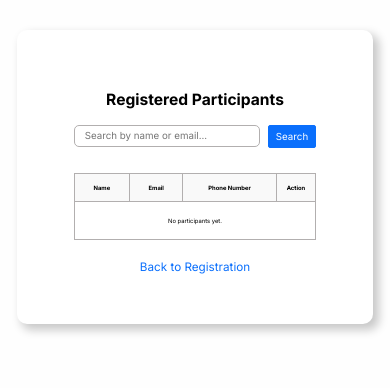
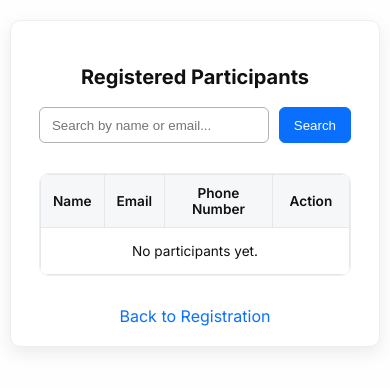
Before and after one commit to shishibaa/scerp_exercise2, a plain HTML site: page participants.html in a window 390 px wide. Drawn offline with Linux system fonts and the light colour scheme.

Commit message:
Responsive+SuccessfullMsg

```diff
--- a/participants.html
+++ b/participants.html
@@ -20,22 +20,28 @@
             <input type="text" name="search" id="search" placeholder="Search by name or email..."> <button
                 class="search-btn">Search</button>
         </div>
+        <div class="table-wrap">
         <table>
             <thead>
                 <tr style="background-color: #f9f9f9;">
                     <th id="name-col">Name</th>
                     <th id="email-col">Email</th>
                     <th id="phone-col">Phone Number</th>
-                    <th id="action-col" style="width: 15%;">Action</th>
+                    <th id="action-col" style="width: 20%;">Action</th>
                 </tr>
             </thead>
             <tbody id="parti-table-body">
 
             </tbody>
+
         </table>
-        <a href="index.html">Back to Registration</a>
+            </div>
 
-    </div>
+                <a href="index.html" style="text-align: center;">Back to Registration</a>
+
+
+
+
 
     <script src="participants.js" defer></script>
 </body>
--- a/participants.js
+++ b/participants.js
@@ -15,43 +15,41 @@ function render(list) {
     tbody.innerHTML = "";
     if (!list.length) {
         tbody.innerHTML = `<tr><td style="padding: 15px; text-align: center;" colspan="4">No participants yet.</td></tr>`;
+        return;
     }
 
     list.forEach((p, index) => {
         const tr = document.createElement("tr");
         tr.innerHTML = `
-      <td>${p.name}</td>
-      <td>${p.email}</td>
-      <td>${p.phone}</td>
-      <td><button data-index="${index}" class="delete-btn" style="background-color: #ff4343ff;
-    cursor: pointer;
-    border-radius: 3px;
-    color: white;
-    border: none; padding: 5px 10px; ">Delete</button></td>
-    `;
+                    <td>${p.name}</td>
+                    <td>${p.email}</td>
+                    <td>${p.phone}</td>
+                    <td class="actions">
+                        <button data-id="${p.id}" class="delete-btn" onclick="deleteItem(${p.id})">Delete</button>
+                    </td>
+                    `;
+
         tbody.appendChild(tr);
     });
 
 }
 
-function deleteItem(index) {
-    const list = getList();
-    list.splice(index, 1);
+
+function deleteItem(id) {
+    let list = getList();
+    const targetId = Number(id);
+    list = list.filter(item => item.id !== targetId);
     saveList(list);
     render(list);
 }
 
-tbody.addEventListener("click", (e) => {
-    const btn = e.target.closest(".delete-btn");
-    const index = Number(btn.dataset.index);
-    if (Number.isInteger(index)) deleteItem(index);
-});
 
 function doSearch() {
     const sInput = (searchInput.value || "").trim().toLowerCase();
     const list = getList();
     if (!sInput) {
         render(list);
+        return
     }
     const filtered = list.filter(p =>
         (p.name || "").toLowerCase().includes(sInput) ||
@@ -59,6 +57,7 @@ function doSearch() {
     );
     render(filtered);
 }
-searchBtn.addEventListener("click", doSearch);
+
+searchBtn.addEventListener('click', doSearch);
 
 render(getList());
--- a/style.css
+++ b/style.css
@@ -1,197 +1,229 @@
 * {
-    font-family: "Inter";
     box-sizing: border-box;
 }
 
+html,
 body {
-    background-color: #fefefe;
+    margin: 0;
+    padding: 0;
+    font-family: Inter, system-ui, -apple-system, Arial, sans-serif;
+    background: #fefefe;
+    color: #111;
 }
 
 h1 {
     text-align: center;
+    margin: 24px 0 8px;
 }
 
 #must {
     color: #c1121f;
 }
 
+.seminar-form,
+.participants {
+    width: min(680px, 95%);
+    margin: 32px auto;
+    padding: 32px;
+    border-radius: 10px;
+    background: #fff;
+    box-shadow: 0 6px 18px rgba(0, 0, 0, .08);
+    display: flex;
+    flex-direction: column;
+    gap: 10px;
+    border: 1px solid #eee;
+}
+
+label {
+    display: block;
+    width: 100%;
+    margin: 6px 0 4px;
+    font-weight: 600;
+}
+
+input {
+    width: 100%;
+    height: 44px;
+    padding: 10px 12px;
+    border: 1px solid #b2b2b2;
+    border-radius: 6px;
+    background: #fff;
+}
+
+.div-search {
+    width: min(1100px, 95%);
+    margin: 0 auto;
+    display: flex;
+    gap: 10px;
+    align-items: center;
+}
+
 #search {
-    display: inline-block !important;
-    width: 83% !important;
-    margin: 5px auto !important;
-    padding: 10px;
-    background-color: white !important;
-
+    flex: 1 1 auto;
+    height: 40px;
+    padding: 8px 12px;
+    border: 1px solid #b2b2b2;
+    border-radius: 6px;
+    background: #fff;
 }
 
 .search-btn {
-    float: right !important;
-    margin: 5px auto;
-    padding: 5px;
-    width: 15%;
-    background-color: #0a6ffc !important;
+    height: 40px;
+    padding: 0 14px;
+    background: #0a6ffc;
+    color: #fff;
+    border: 1px solid #0a6ffc;
+    border-radius: 6px;
     cursor: pointer;
-    border-radius: 2px;
-    color: white;
-    border: 1px solid #0a6ffc;
-
+    white-space: nowrap;
 }
 
-.div-search {
-    width: 95%;
-    margin: auto;
+#regis-btn {
+    background: #0a6ffc;
+    color: #fff;
+    border: 1px solid #0a6ffc;
+    border-radius: 6px;
+    padding: 10px 14px;
+    cursor: pointer;
+    width: 100%;
+}
+
+.table-wrap {
+    width: min(1100px, 95%);
+    margin: 20px auto;
+    overflow-x: auto;
+    -webkit-overflow-scrolling: touch;
+    background: #fff;
+    border: 1px solid #eee;
+    border-radius: 10px;
 }
 
 table {
-    margin: 20px auto;
-    padding: 10px;
-    width: 95%;
+    width: 100%;
+    min-width: 640px;
+    border-collapse: collapse;
 }
 
-table,
-td,
-th {
-    border-collapse: collapse;
-    border: 1px rgb(178, 175, 175) solid;
-    padding: 10px;
+th,
+td {
+    padding: 12px 14px;
+    border: 1px solid #e5e7eb;
+}
 
+td {
+    vertical-align: middle;
+}
+
+td.actions {
+    text-align: center;
+}
+
+.delete-btn {
+    display: inline-flex;
+    align-items: center;
+    justify-content: center;
+    padding: 6px 12px;
+}
+
+thead th {
+    background: #f6f7f9;
+    font-weight: 600;
 }
 
 tbody tr:nth-child(odd) {
-    background-color: #ffffff;
+    background: #fff;
 }
 
 tbody tr:nth-child(even) {
-    background-color: #f9f9f9;
+    background: #fafafa;
 }
 
-label,
-input {
-    display: block;
-    width: 95%;
-    margin: 10px auto !important;
-    height: 30px;
-
-}
-
-input {
-    padding: 5px;
-    border: 1px rgb(178, 175, 175) solid;
-    padding: 18px;
-    border-radius: 5px;
-    background-color: white !important;
-
-}
-
-label {
-    margin-bottom: -10px !important;
-}
-
-.seminar-form,
-.participants {
-    width: 45%;
-    margin: 70px auto;
-    padding: 50px;
-    border-radius: 10px;
-    justify-content: center;
-    align-items: center;
-    display: flex;
-    flex-direction: column;
+.delete-btn {
+    background: #ff4343;
+    color: #fff;
     border: none;
-    box-shadow: 5px 5px 10px 1px #c8c8c8;
-    background-color: white;
+    border-radius: 6px;
+    padding: 6px 12px;
+    cursor: pointer;
+    margin: auto !important;
 }
 
 a {
+    color: #0a6ffc;
     text-decoration: none;
     text-align: center !important;
-    align-items: center;
-    color: #0a6ffc;
 }
 
-
-
-#regis-btn {
-    background-color: #0a6ffc;
-    display: block;
-    margin: auto;
-    cursor: pointer;
-    border-radius: 5px;
+.table-wrap {
     width: 95%;
-    padding: 10px;
-    border: 1px solid #0a6ffc;
-    color: white;
-    margin: 20px auto;
+    overflow-x: auto;
+    -webkit-overflow-scrolling: touch;
 }
 
+.table-wrap table {
+    width: 100%;
+    border-collapse: collapse;
+}
 
-/* Responsive */
-@media screen and (max-width: 767px) {
+table {
+    min-width: unset !important;
+}
+
+@media (max-width: 767px) {
 
     .seminar-form,
     .participants {
         width: 95%;
-        margin: 30px auto;
+        margin: 20px auto;
+        padding: 20px;
     }
 
-    table {
-        width: 95%;
-        font-size: 1.5vw;
-    }
-
-    h1,
-    h2 {
-        font-size: 4vw !important;
+    h1 {
+        font-size: 20px;
     }
 
     .div-search {
         width: 95%;
-        margin: auto;
     }
 
     #search {
-        width: 77% !important;
-        font-size: 2.5vw !important;
-        height: 20px !important;
+        height: 36px;
     }
 
     .search-btn {
-        font-size: 2.5vw !important;
-        width: 20%;
-
+        height: 36px;
     }
 
+    th,
+    td {
+        padding: 10px 12px;
+    }
 
-    a {
-        font-size: 3vw !important;
+    table {
+        font-size: 3.5vw;
+    }
+
+    .delete-btn {
+        font-size: 3vw;
+        padding: 3px 6px !important;
+        margin: auto !important;
+    }
+
+    #action-col {
+        width: 25% !important;
     }
 }
 
-@media screen and (min-width:767px) and (max-width: 1024px) {
+@media (min-width:767px) and (max-width:1024px) {
 
     .seminar-form,
     .participants {
-        width: 80%;
-        font-size: 2vw;
-        margin: 40px auto;
-    }
-
-    table {
-        width: 90%;
-        font-size: 1.5vw;
-    }
-
-    h1,
-    h2 {
-        font-size: 3vw !important;
+        width: 85%;
+        margin: 28px auto;
+        padding: 28px;
     }
 
     .div-search {
         width: 90%;
-        margin: auto;
-    }
-
-    a {
-        font-size: 1.5vw !important;
     }
 }
```
Also changed, not shown: index.html (+5 -3 lines), registration.js (+49 -31 lines).
